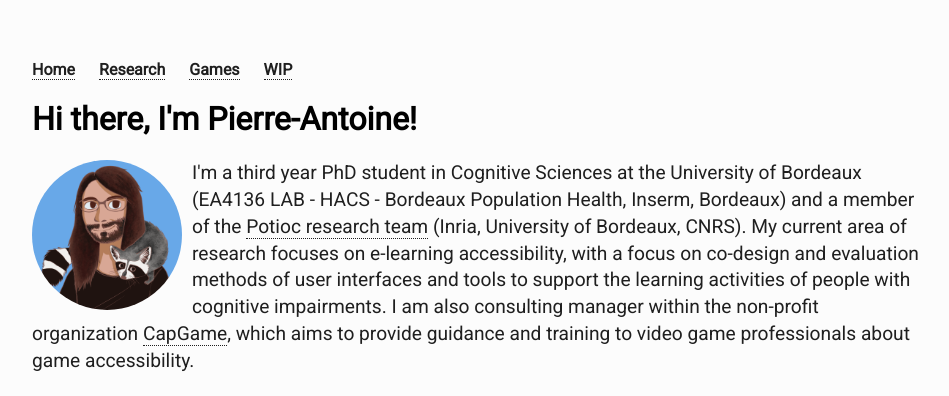
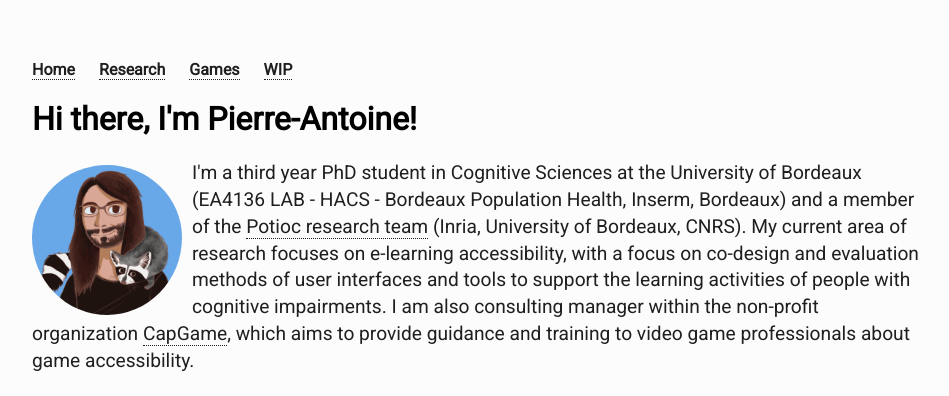
Before and after one commit to PACinquin/pacinquin.github.io, a Jekyll site: the page built from index.html, in a window 1280 px wide. Shown: the top 396 px of the page, without its empty margins (160-1109 px from the left). Built offline with Jekyll 4.4.1, drawn with Linux system fonts in a browser that asks for light colours.

Commit message:
Update main.css

```diff
--- a/css/main.css
+++ b/css/main.css
@@ -93,7 +93,8 @@ div.meta_gallery {
   height:150px;
   border-radius: 50%;
   margin-right: 10px;
-  margin-bottom: 10px;
+  margin-bottom: 5px;
+  padding-top: 5px;
 }
 
 .projects-list {
```
